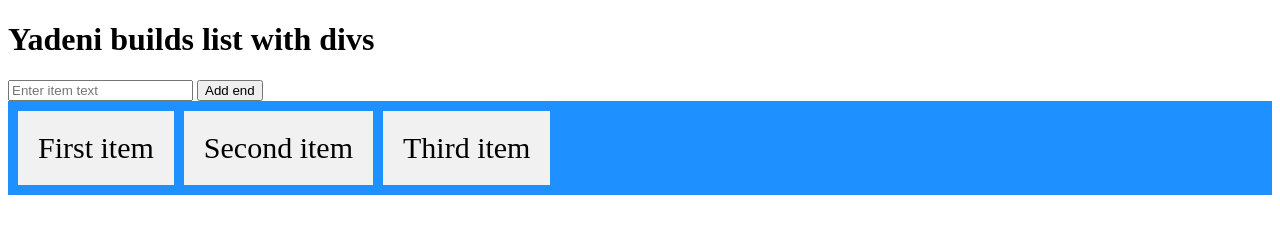
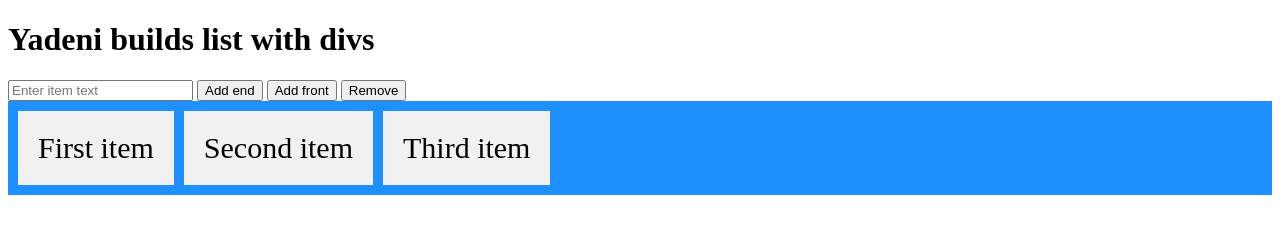
Before and after one commit to Yadeni123/WebAppProg7, a plain HTML site: page divs.html in a window 1280 px wide. Drawn offline with Linux system fonts and the light colour scheme.

Commit message:
Added add front and remove every other element functionality

```diff
--- a/divs.html
+++ b/divs.html
@@ -30,6 +30,8 @@
     <input type="text" id="inputText" placeholder="Enter item text">
 
     <button onclick="addEnd()">Add end</button>
+    <button onclick="addFront()">Add front</button>
+    <button onclick="removeEveryOther()">Remove</button>
 
     <div class="flex-container" id="targetContainer">
         <div class="divlist">First item</div>
@@ -40,14 +42,33 @@
     <script>
         function addEnd() {
             let inputValue = document.getElementById("inputText").value;
+            let newDiv = document.createElement("div");
+            newDiv.innerHTML = inputValue;
+            newDiv.className = "divlist";
+            document.getElementById("targetContainer").appendChild(newDiv);
+        }
 
+        function addFront() {
+            let inputValue = document.getElementById("inputText").value;
             let newDiv = document.createElement("div");
-
             newDiv.innerHTML = inputValue;
-
             newDiv.className = "divlist";
 
-            document.getElementById("targetContainer").appendChild(newDiv);
+            let container = document.getElementById("targetContainer");
+            container.insertBefore(newDiv, container.firstChild);
+        }
+
+        function removeEveryOther() {
+            let divListItems = document.getElementsByClassName("divlist");
+            let length = divListItems.length;
+
+            if (length > 0) {
+                for (let i = length - 1; i >= 0; i--) {
+                    if (i % 2 === 0) { // removes indices 0, 2, 4, etc.
+                        divListItems[i].remove();
+                    }
+                }
+            }
         }
     </script>
 
```
